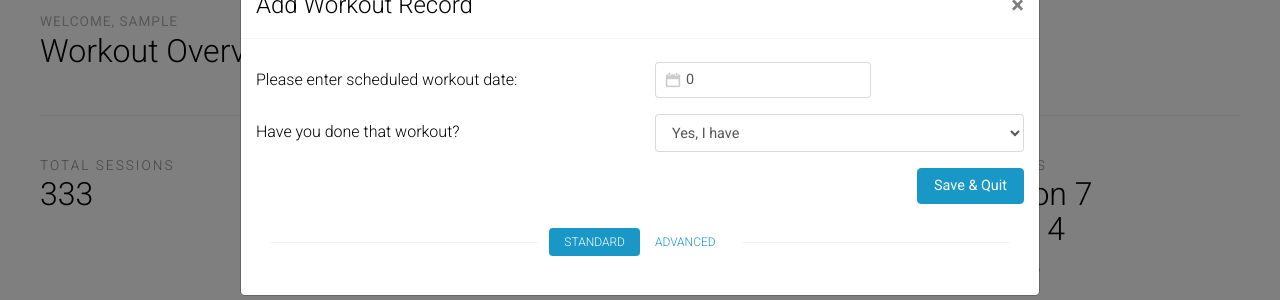
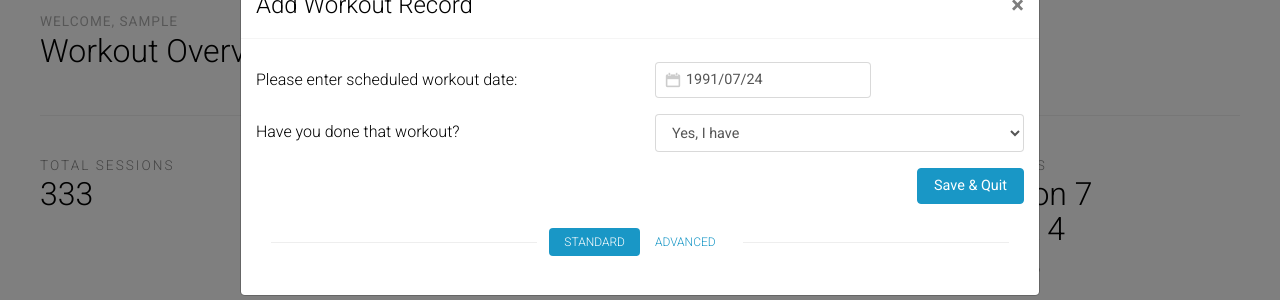
Before and after one commit to jakub-sdlk/WSO, a Flask app: page /stats/ in a window 1280 px wide, after a click on "Add Workout Record". Shown: the part 59-359 px from the top of the page. Run offline with Flask 3, Linux system fonts and the light colour scheme; the visitor is signed in with stand-in values (Sample User, id 1); some libraries are stand-ins or nearby versions.

Commit message:
change deafult calendar date to 24.7.1991

```diff
--- a/src/stats/templates/overview.html
+++ b/src/stats/templates/overview.html
@@ -86,7 +86,7 @@
                         <label for="calendar" class="col-sm col-form-label">Please enter scheduled workout date:</label>
                         <div class="col-sm">
                           <div class="btn-toolbar-item input-with-icon">
-                            <input type="text" id="calendar" name="calendar" data-date-format="yyyy/mm/dd" class="form-control" value="0" data-provide="datepicker">
+                            <input type="text" id="calendar" name="calendar" data-date-format="yyyy/mm/dd" class="form-control" value="1991/07/24" data-provide="datepicker">
                             <span class="icon icon-calendar"></span>
                           </div>
                         </div>
@@ -116,7 +116,7 @@
                         <label for="calendar" class="col-sm col-form-label">Blabla:</label>
                         <div class="col-sm">
                           <div class="btn-toolbar-item input-with-icon">
-                            <input type="text" id="calendar" name="calendar" data-date-format="yyyy/mm/dd" class="form-control" value="0" data-provide="datepicker">
+                            <input type="text" id="calendar" name="calendar" data-date-format="yyyy/mm/dd" class="form-control" value="1991/07/24" data-provide="datepicker">
                             <span class="icon icon-calendar"></span>
                           </div>
                         </div>
```
